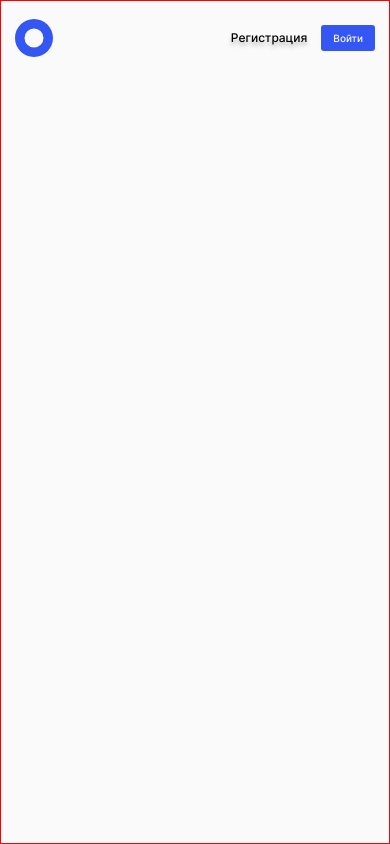
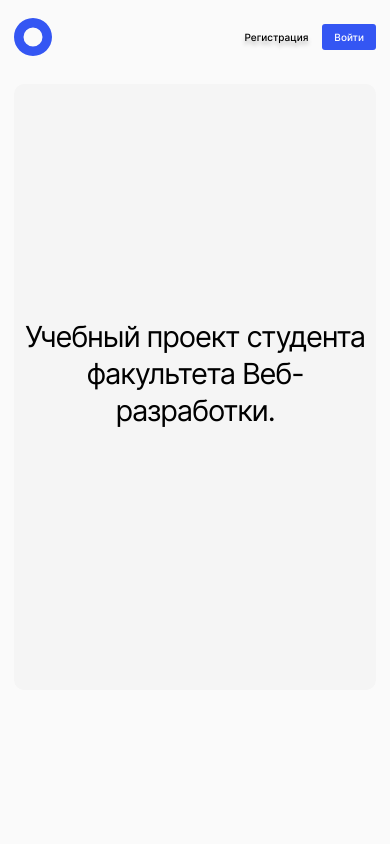
Before and after one commit to Anatoly-72/movies-explorer-frontend, a React (Create React App) app: page / in a window 390 px wide. Built offline with nearby package versions, Linux system fonts and the light colour scheme.

Commit message:
feat: добавить promo

```diff
--- a/src/components/App/App.css
+++ b/src/components/App/App.css
@@ -4,7 +4,6 @@
   margin: 0 auto;
   box-sizing: border-box;
   padding: 18px 0 20px;
-    border: 1px solid red;
 }
 
 @media screen and (max-width: 767px) {
--- a/src/components/App/App.js
+++ b/src/components/App/App.js
@@ -1,7 +1,7 @@
 import './App.css';
 import { Switch, Route } from 'react-router-dom';
 import Header from '../Header/Header';
-// import Main from '../Main/Main';
+import Main from '../Main/Main';
 // import Footer from '../Footer/Footer';
 
 function App() {
@@ -10,6 +10,7 @@ function App() {
       <Switch>
         <Route exact path='/'>
           <Header />
+          <Main />
         </Route>
       </Switch>
 
--- a/src/components/Main/Main.js
+++ b/src/components/Main/Main.js
@@ -0,0 +1,19 @@
+import Promo from "../Promo/Promo";
+// import AboutProject from "./AboutProject/AboutProject";
+// import Techs from "./Techs/Techs";
+// import AboutMe from "./AboutMe/AboutMe";
+// import Portfolio from "./Portfolio/Portfolio";
+
+const Main = () => {
+  return (
+    <>
+      <Promo />
+      {/* <AboutProject />
+      <Techs />
+      <AboutMe />
+      <Portfolio /> */}
+    </>
+  );
+};
+
+export default Main;
--- a/src/components/Navigation/Navigation.css
+++ b/src/components/Navigation/Navigation.css
@@ -39,7 +39,7 @@
   }
 
   .navigation__link {
-    font-size: 12px;
+    font-size: 10px;
   }
 
   .navigation__button {
--- /dev/null
+++ b/src/components/Promo/Promo.css
@@ -0,0 +1,49 @@
+.promo {
+  display: flex;
+  flex-direction: column;
+  width: calc(100% - 80px);
+  min-height: 493px;
+  margin: 38px auto 0;
+  border-radius: 10px;
+  background: #f5f5f5;
+}
+
+.promo__title {
+  max-width: 730px;
+  font-weight: 400;
+  font-size: 50px;
+  line-height: 58px;
+  text-align: center;
+  letter-spacing: -0.04em;
+  margin: 160px auto 0;
+  color: #000;
+}
+
+@media screen and (max-width: 991px) {
+  .promo {
+    width: calc(100% - 40px);
+    min-height: 834px;
+  }
+
+  .promo__title {
+    max-width: 680px;
+    font-size: 40px;
+    margin: 350px auto 0;
+    line-height: 52px;
+  }
+}
+
+@media screen and (max-width: 767px) {
+  .promo {
+    margin: 28px auto 0;
+    width: calc(100% - 28px);
+    min-height: 606px;
+  }
+
+  .promo__title {
+    max-width: 680px;
+    font-size: 29px;
+    margin: 234px auto 0;
+    line-height: 37px;
+  }
+}
--- /dev/null
+++ b/src/components/Promo/Promo.js
@@ -0,0 +1,15 @@
+import "./Promo.css";
+// import NavTab from "../NavTab/NavTab";
+
+function Promo() {
+  return (
+    <section className="promo">
+      <h1 className="promo__title">
+        Учебный проект студента факультета Веб-разработки.
+      </h1>
+      {/* <NavTab /> */}
+    </section>
+  );
+}
+
+export default Promo;
```
